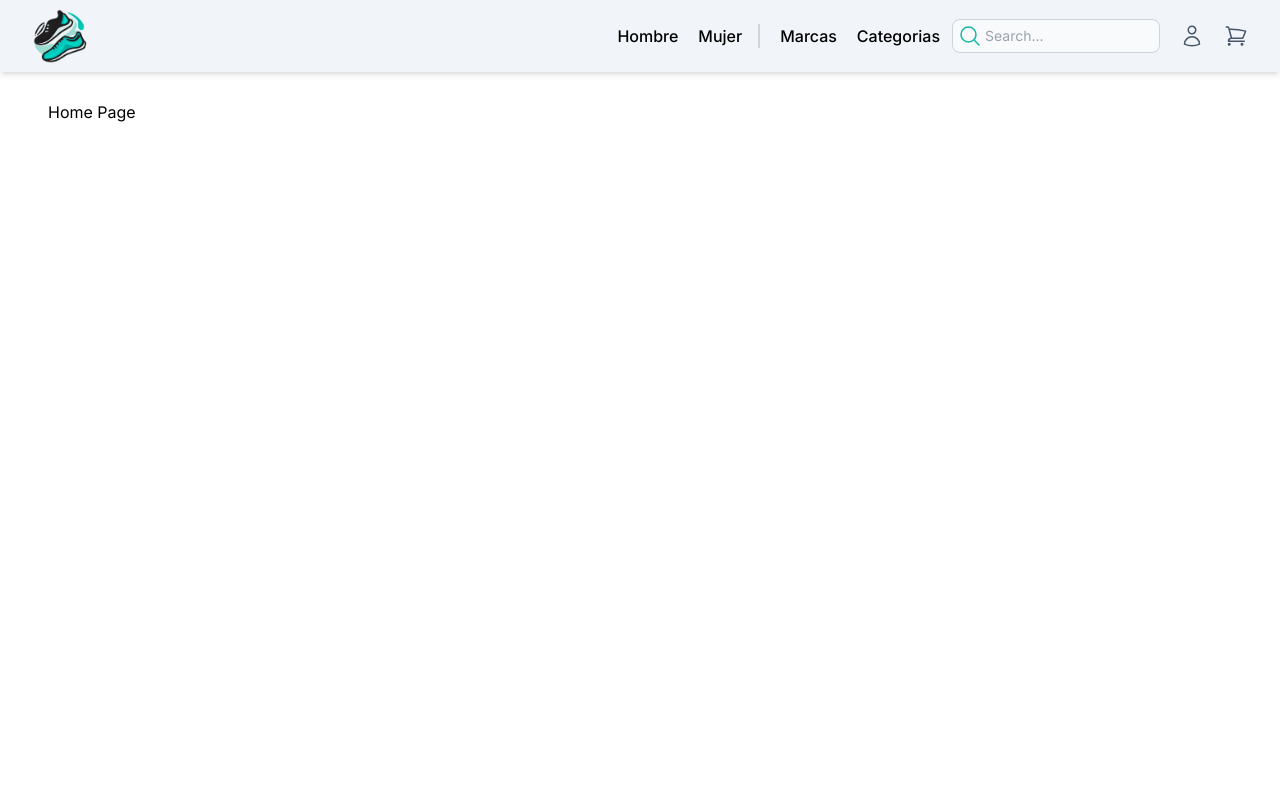
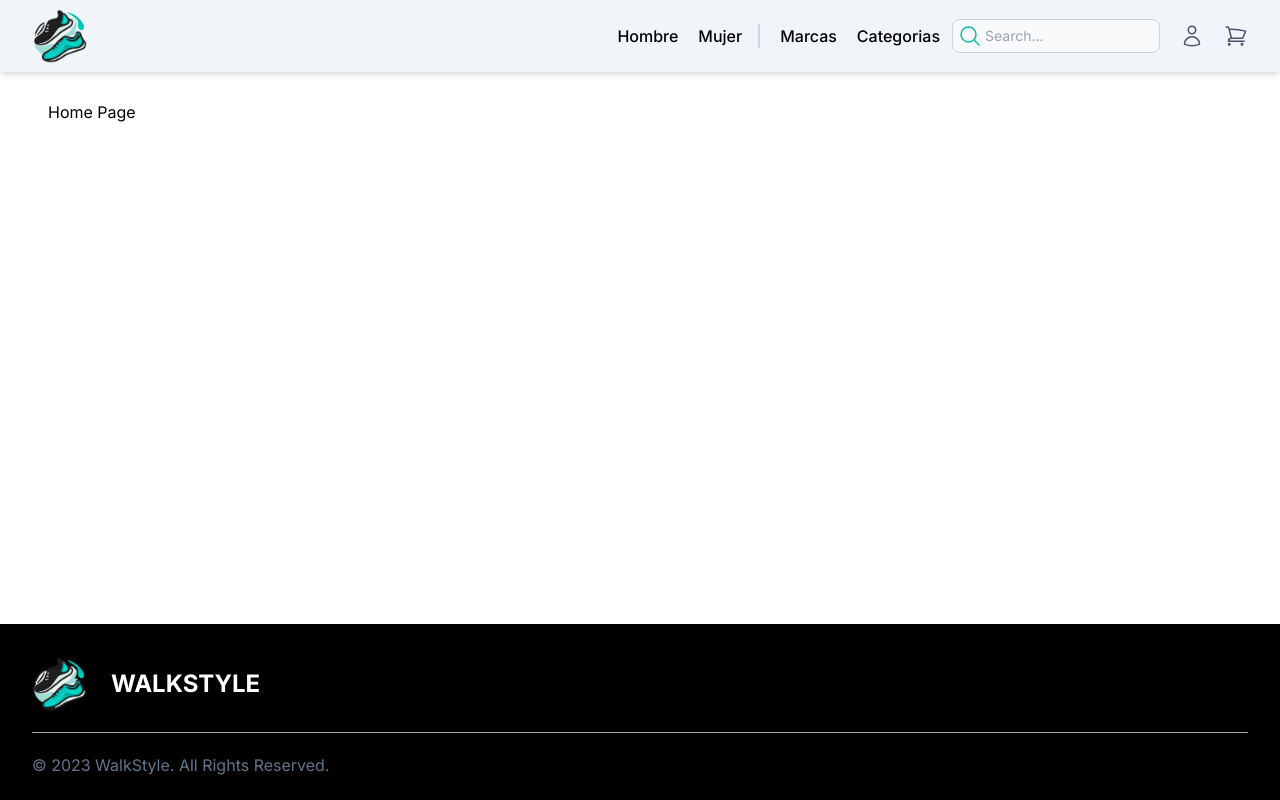
Before and after one commit to hecsolmay/walkstyle-web, a Next.js app: page / in a window 1280 px wide. Built offline with nearby package versions, Linux system fonts and the light colour scheme.

Commit message:
feact(creacion del footer)

```diff
--- a/src/app/(eccomerce)/layout.tsx
+++ b/src/app/(eccomerce)/layout.tsx
@@ -1,3 +1,4 @@
+import Footer from '@/components/footer'
 import Navbar from '@/components/navbar'
 
 export default function EcommerceLayout ({
@@ -9,6 +10,7 @@ export default function EcommerceLayout ({
     <div className="flex min-h-screen flex-col">
       <Navbar />
       <main className='mx-6 my-7 flex-1 md:mx-8 lg:mx-12' >{children}</main>
+      <Footer/>
     </div>
   )
 }
--- /dev/null
+++ b/src/components/footer.tsx
@@ -0,0 +1,14 @@
+import Image from 'next/image'
+
+export default function Footer () {
+  return (
+    <footer className="flex h-44 flex-col  gap-5 bg-black p-8">
+      <div className="flex items-center gap-6">
+        <Image src={'/icon.webp'} width={55} height={55} alt='WalkStyle Logo' />
+        <h1 className="text-2xl font-bold uppercase text-white" >WALKSTYLE</h1>
+      </div>
+      <span className="border-t border-gray-400"></span>
+      <p className='text-slate-500'>© 2023 WalkStyle. All Rights Reserved.</p>
+    </footer>
+  )
+}
```
